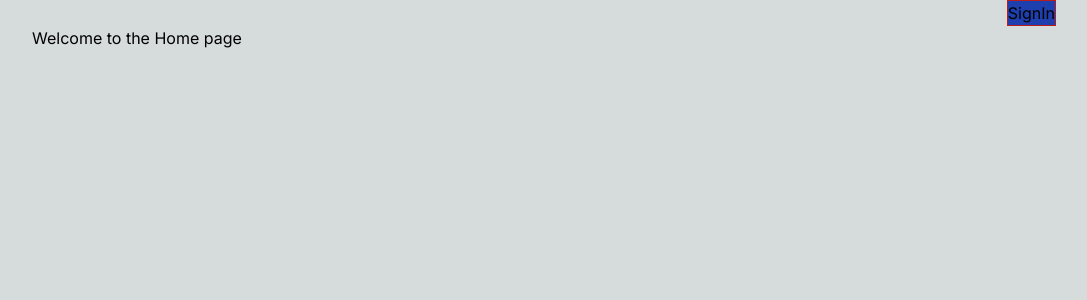
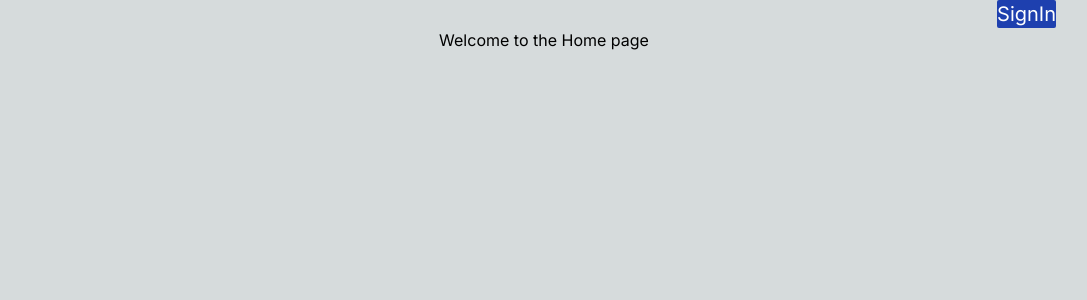
Before and after one commit to DebasishBarai/clipcraft, a Next.js app: page / in a window 1280 px wide. Shown: the top 300 px of the page, without its empty margins (96-1183 px from the left). Built offline with nearby package versions, Linux system fonts and the light colour scheme.

Commit message:
small changes

```diff
--- a/app/page.tsx
+++ b/app/page.tsx
@@ -2,9 +2,12 @@ const Page = () => {
   return(
     <main className='min-w-full min-h-screen flex flex-col'>
       <div className='flex flex-row justify-end items-end'>
-        <button className='bg-blue-800 border border-red-700 border-solid'>SignIn</button>
+        <button className='bg-blue-800 rounded-sm text-xl text-white'>SignIn</button>
       </div>
-      <h1>Welcome to the Home page</h1></main>
+      <div className='flex flex-col justify-center items-center'>
+      <h1>Welcome to the Home page</h1>
+      </div>
+      </main>
   )
 }
 
```
